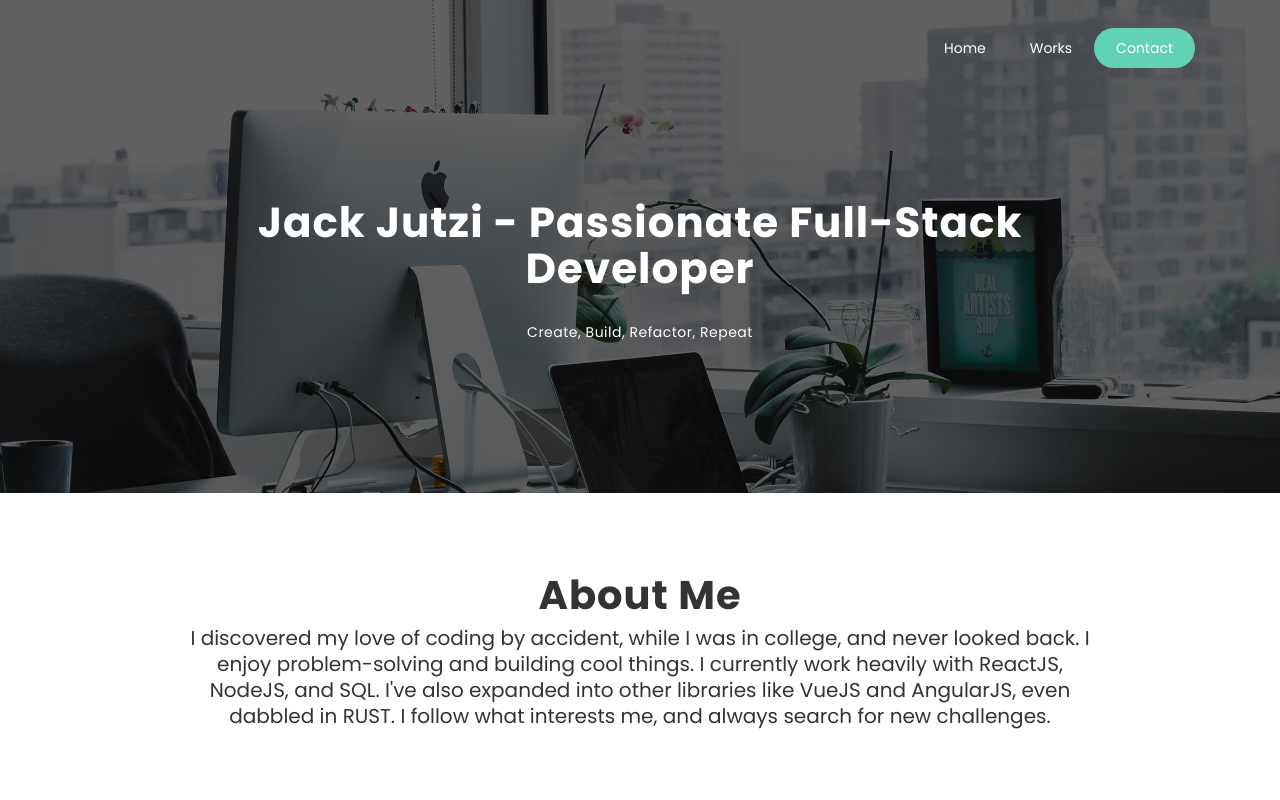
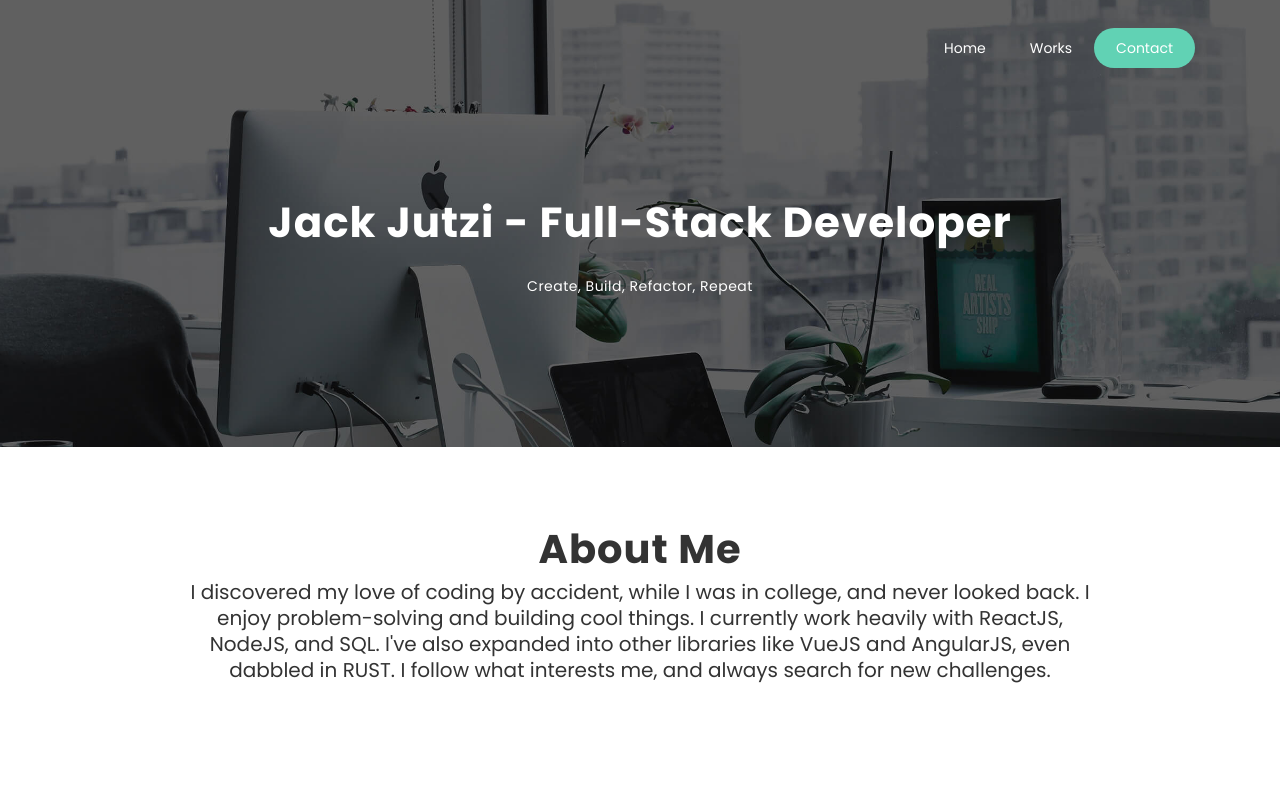
Before and after one commit to jsjutzi/portfolio-site, a plain HTML site: page index.html in a window 1280 px wide. Shown: the top 800 px of the page. Drawn offline with Linux system fonts and the light colour scheme.

Commit message:
styling change

```diff
--- a/index.html
+++ b/index.html
@@ -69,7 +69,7 @@
         <div class="row justify-content-md-center">
           <div class="col-md-10">
             <div class="contents text-center">
-              <h1 class="wow fadeInDown" data-wow-duration="1000ms" data-wow-delay="0.3s">Jack Jutzi - Passionate Full-Stack Developer</h1>
+              <h1 class="wow fadeInDown" data-wow-duration="1000ms" data-wow-delay="0.3s">Jack Jutzi - Full-Stack Developer</h1>
               <p class="lead  wow fadeIn" data-wow-duration="1000ms" data-wow-delay="400ms">Create, Build, Refactor, Repeat </p>
 
             </div>
```
